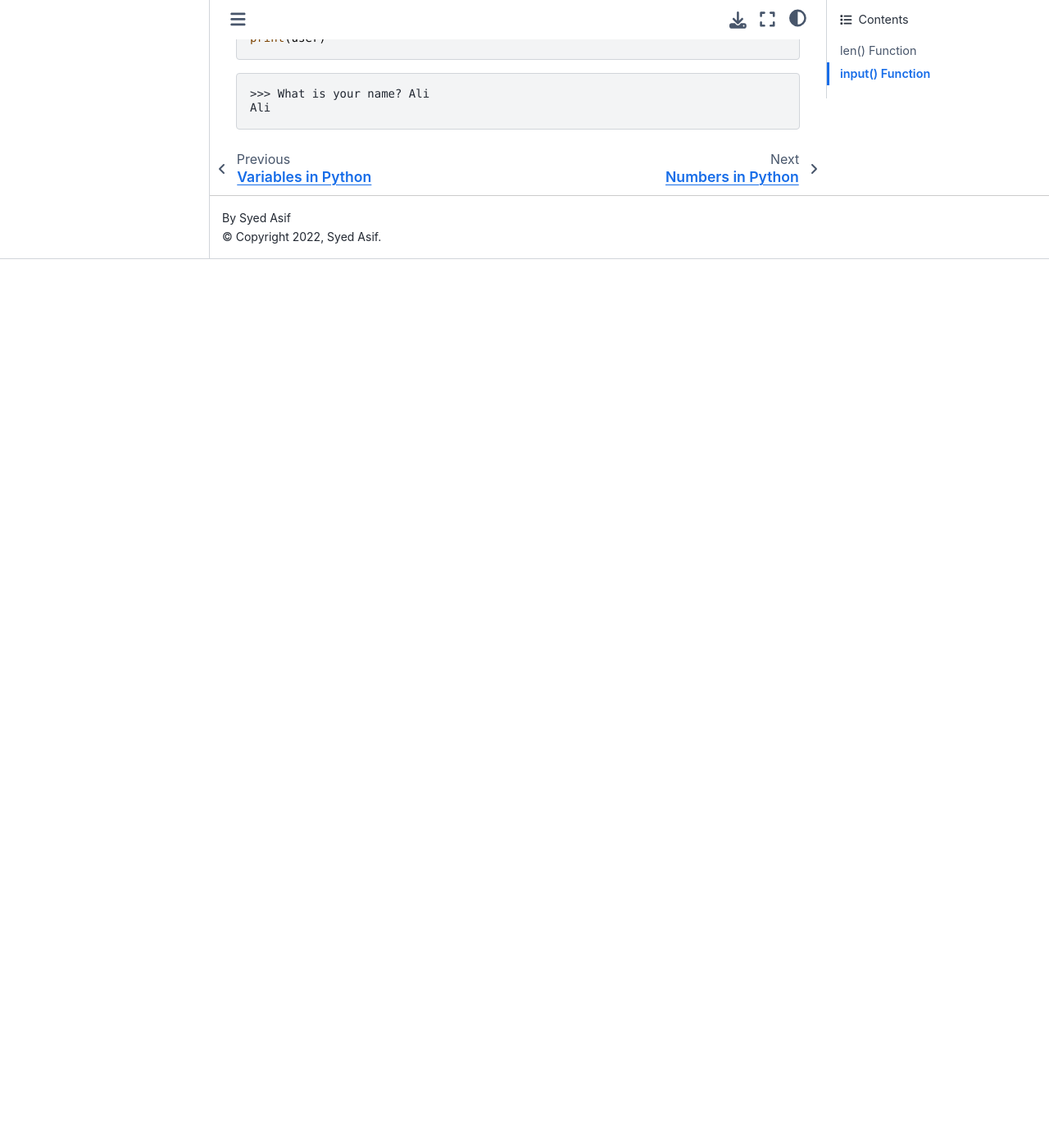
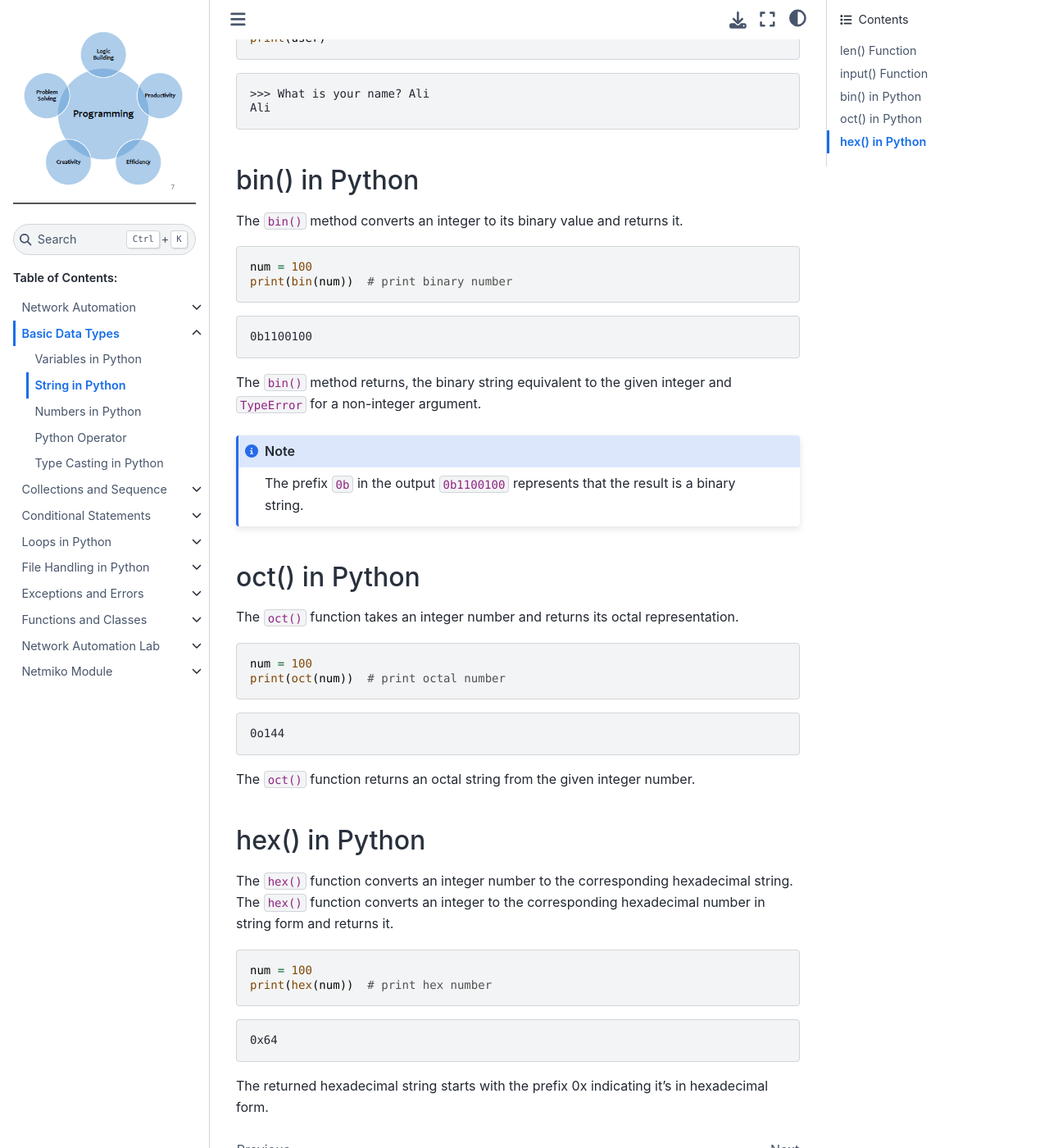
Before and after one commit to sydasif/python-book, a Sphinx documentation site: the page built from docs/source/02_basic/02_string.md, in a window 1280 px wide and 1400 px high, scrolled down 1890 px. Shown: the whole window at 82% size. Built offline with Sphinx 7.4.7 and the Sphinx Book theme 1.1.4, drawn with Linux system fonts in a browser that asks for light colours; before the commit the page ends 2206 px from its top, so only the background shows below that.

Commit message:
update string

````diff
--- a/docs/source/02_basic/02_string.md
+++ b/docs/source/02_basic/02_string.md
@@ -74,3 +74,52 @@ print(user)
 >>> What is your name? Ali
 Ali
 ```
+
+## bin() in Python
+
+The `bin()` method converts an integer to its binary value and returns it.
+
+```py
+num = 100
+print(bin(num))  # print binary number
+```
+
+```console
+0b1100100
+```
+
+The `bin()` method returns, the binary string equivalent to the given integer and `TypeError` for a non-integer argument.
+
+```{Note}
+The prefix `0b` in the output `0b1100100` represents that the result is a binary string.
+```
+
+## oct() in Python
+
+The `oct()` function takes an integer number and returns its octal representation.
+
+```py
+num = 100
+print(oct(num))  # print octal number
+```
+
+```console
+0o144
+```
+
+The `oct()` function returns an octal string from the given integer number.
+
+## hex() in Python
+
+The `hex()` function converts an integer number to the corresponding hexadecimal string. The `hex()` function converts an integer to the corresponding hexadecimal number in string form and returns it.
+
+```py
+num = 100
+print(hex(num))  # print hex number
+```
+
+```console
+0x64
+```
+
+The returned hexadecimal string starts with the prefix 0x indicating it's in hexadecimal form.
````
